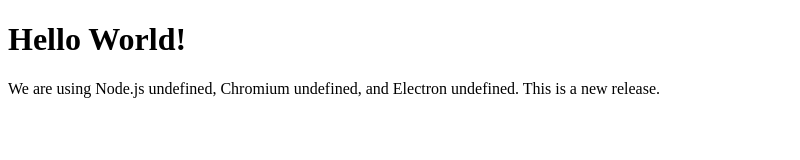
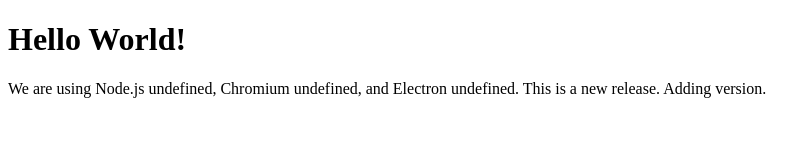
Before and after one commit to alextanhongpin/electron-updater-test, an Electron app: page index.html in a window 800 px wide. Drawn offline with Linux system fonts and the light colour scheme.

Commit message:
chore: bump version

```diff
--- a/index.html
+++ b/index.html
@@ -12,6 +12,7 @@
     and Electron <script>document.write(process.versions.electron)</script>.
 
     This is a new release.
+    Adding version.
     <script>
       // You can also require other files to run in this process
       require('./renderer.js')
--- a/package.json
+++ b/package.json
@@ -1,6 +1,6 @@
 {
   "name": "electron-quick-start",
-  "version": "1.0.5",
+  "version": "1.0.6",
   "description": "A minimal Electron application",
   "main": "main.js",
   "scripts": {
```
